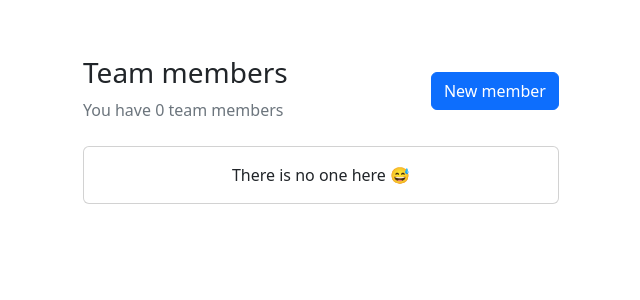
After one commit to alexnguyenn/django-team-management, a Django app: page / in a window 1280 px wide. The commit adds this page. Shown: the top 300 px of the page, without its empty margins (319-959 px from the left). Run offline with Django 4.2, Linux system fonts and the light colour scheme.

Commit message:
Add List view

```diff
--- a/mysite/urls.py
+++ b/mysite/urls.py
@@ -19,4 +19,5 @@ from django.urls import include, path
 urlpatterns = [
     path("admin/", admin.site.urls),
     path("__debug__/", include("debug_toolbar.urls")),
+    path("", include("team.urls")),
 ]
--- /dev/null
+++ b/team/urls.py
@@ -0,0 +1,7 @@
+from django.urls import path
+
+from team.views import ListView
+
+urlpatterns = [
+    path("", ListView.as_view(), name="list_view"),
+]
--- /dev/null
+++ b/team/views/__init__.py
@@ -0,0 +1 @@
+from .list_view import ListView
--- /dev/null
+++ b/team/views/list_view.py
@@ -0,0 +1,13 @@
+from django.views.generic import TemplateView
+
+from team.models import Member
+
+
+class ListView(TemplateView):
+    template_name = "team/list.html"
+
+    def get_context_data(self, **kwargs):
+        context = super().get_context_data(**kwargs)
+        context["members"] = Member.objects.all()
+        context["member_count"] = Member.objects.count()
+        return context
--- a/templates/base.html
+++ b/templates/base.html
@@ -8,7 +8,9 @@
     </head>
 
     <body>
-    {% block content %}{% endblock content %}
+        <div class="container pt-5" style="width: 500px">
+            {% block content %}{% endblock content %}
+        </div>
         <script src="https://cdn.jsdelivr.net/npm/bootstrap@5.2.0-beta1/dist/js/bootstrap.bundle.min.js" integrity="sha384-pprn3073KE6tl6bjs2QrFaJGz5/SUsLqktiwsUTF55Jfv3qYSDhgCecCxMW52nD2" crossorigin="anonymous"></script>
     </body>
 </html>
--- /dev/null
+++ b/templates/team/list.html
@@ -0,0 +1,39 @@
+{% extends "base.html" %}
+
+{% block content %}
+    <div class="row py-2">
+        <div class="col-8">
+            <h3>Team members</h3>
+            <p class="text-muted">You have {{ member_count }} team member{{ member_count|pluralize }}</p>
+        </div>
+        <div class="col-4 text-end">
+            <a class="btn btn-primary mt-3">New member</a>
+        </div>
+    </div>
+    {% for member in members %}
+        <div class="row mt-2">
+            <div class="col">
+                <div class="card">
+                    <div class="card-body">
+                        <h5 class="card-title">
+                            {{ member.first_name }} {{ member.last_name }}
+                            {% if member.is_admin %}<span class="badge rounded-pill bg-secondary">admin</span>{% endif %}
+                        </h5>
+                        <p class="card-text">{{ member.email }}</p>
+                        <p class="card-text text-muted">{{ member.phone }}</p>
+                    </div>
+                </div>
+            </div>
+        </div>
+    {% empty %}
+        <div class="row">
+            <div class="col">
+                <div class="card">
+                    <div class="card-body">
+                        <p class="card-text text-center">There is no one here 😅</p>
+                    </div>
+                </div>
+            </div>
+        </div>
+    {% endfor %}
+{% endblock content %}
```
